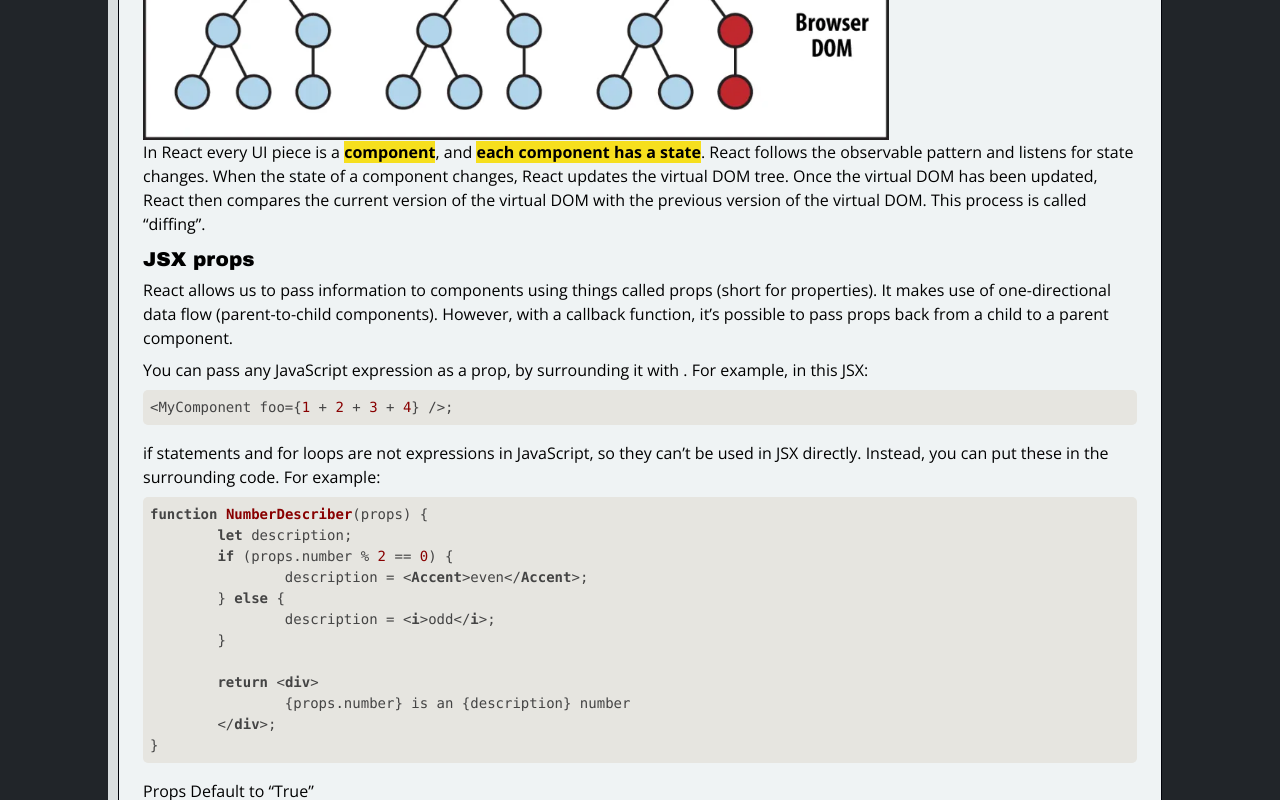
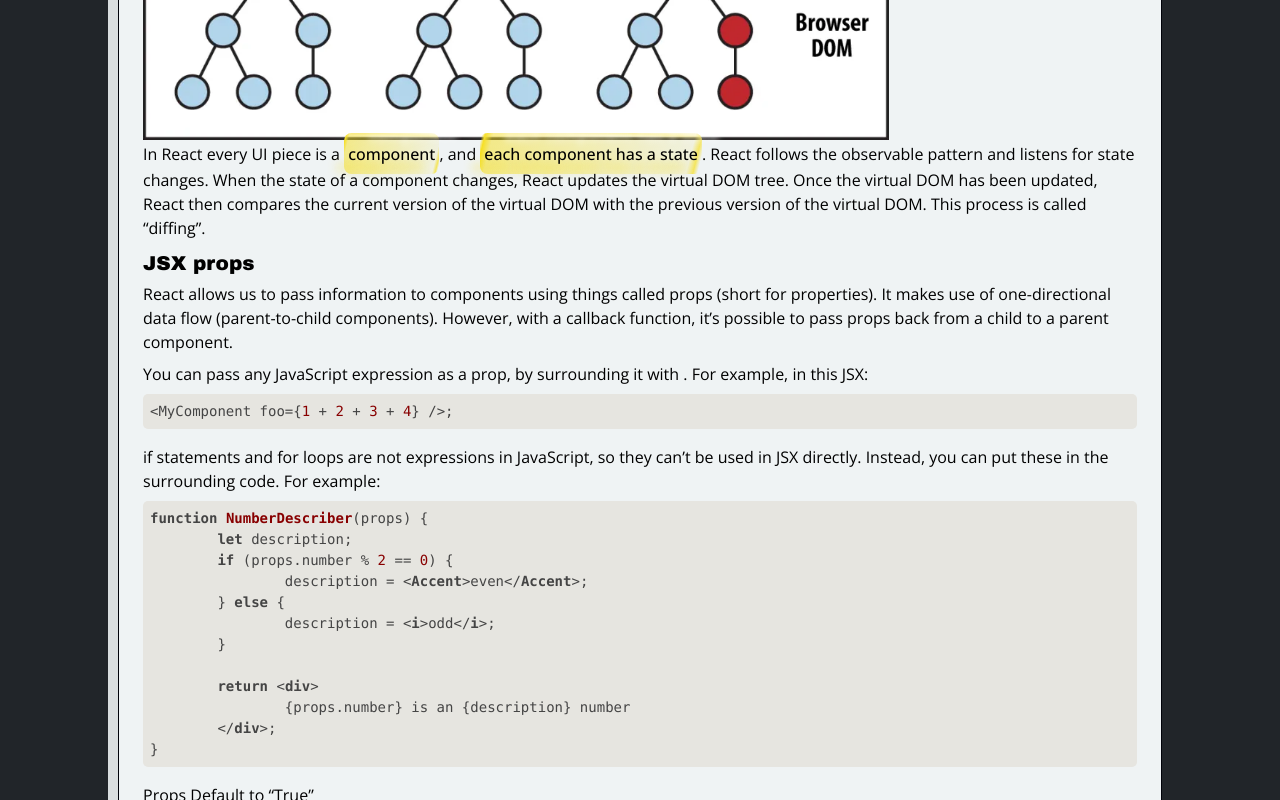
Before and after one commit to andreeadracovita/memento, a React (Vite) app: page /memento/react in a window 1280 px wide. Shown: the part 920-1720 px from the top of the page. Built offline with nearby package versions, Linux system fonts and the light colour scheme.

Commit message:
Use sharpie highligher effect for accents

```diff
--- a/src/App.css
+++ b/src/App.css
@@ -232,5 +232,25 @@ a {
 }
 
 .QA-collapse-header:hover {
-  background-color: var(--accent-color);
+  padding: 0.6em 0px;
+  font-weight: 500;
+  background: linear-gradient(104deg, rgba(246, 223, 30, 0) 0.9%, rgba(246, 223, 30, 1.25) 2.4%, rgba(246, 223, 30, 0.5) 5.8%, rgba(246, 223, 30, 0.1) 93%, rgba(246, 223, 30, 0.7) 96%, rgba(246, 223, 30, 0) 98%), linear-gradient(183deg, rgba(246, 223, 30, 0) 0%, rgba(246, 223, 30, 0.3) 7.9%, rgba(246, 223, 30, 0) 15%);
+  box-decoration-break: clone;
+  -webkit-box-decoration-break: clone;
+  margin: 0;
+  border-radius: 7.5px;
+  text-shadow: -12px 12px 9.8px rgba(246, 223, 30, 0.7), 21px -18.1px 7.3px rgba(255, 255, 255, 1), -18.1px -27.3px 30px rgba(255, 255, 255, 1);
 }
+
+/* Sharpie highligheter */
+.sharpie-highlight {
+  padding: 0.6em 4px;
+  line-height: 1.8em;
+  font-weight: 500;
+  background: linear-gradient(104deg, rgba(246, 223, 30, 0) 0.9%, rgba(246, 223, 30, 1.25) 2.4%, rgba(246, 223, 30, 0.5) 5.8%, rgba(246, 223, 30, 0.1) 93%, rgba(246, 223, 30, 0.7) 96%, rgba(246, 223, 30, 0) 98%), linear-gradient(183deg, rgba(246, 223, 30, 0) 0%, rgba(246, 223, 30, 0.3) 7.9%, rgba(246, 223, 30, 0) 15%);
+  box-decoration-break: clone;
+  -webkit-box-decoration-break: clone;
+  margin: 0;
+  border-radius: 7.5px;
+  text-shadow: -12px 12px 9.8px rgba(246, 223, 30, 0.7), 21px -18.1px 7.3px rgba(255, 255, 255, 1), -18.1px -27.3px 30px rgba(255, 255, 255, 1);
+}
--- a/src/components/Accent.tsx
+++ b/src/components/Accent.tsx
@@ -4,5 +4,5 @@ type AccentProps = {
 
 export default function Accent({ children }: AccentProps) {
 
-	return <span className="bold highlight">{children}</span>
+	return <span className="sharpie-highlight">{children}</span>
 }
```
